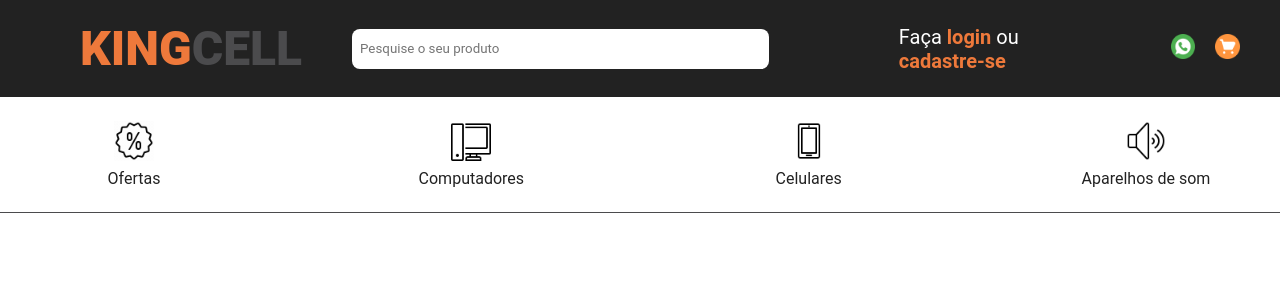
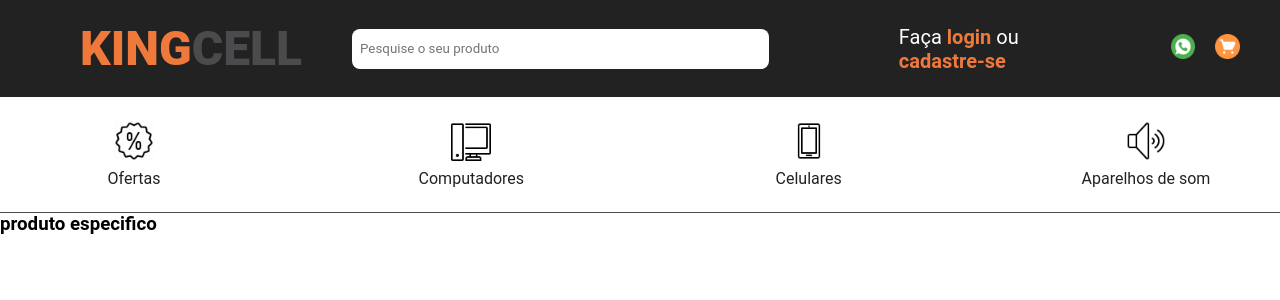
Before and after one commit to CleitonLahm/KingCell, a React (Vite) app: page /ProductsId in a window 1280 px wide. Shown: the top 300 px of the page. Built offline with nearby package versions, Linux system fonts and the light colour scheme.

Commit message:
criando as rotas para os produtos

```diff
--- a/src/App.jsx
+++ b/src/App.jsx
@@ -1,11 +1,21 @@
+import {BrowserRouter, Routes, Route} from 'react-router-dom'
+
 import CategoriesBar from "./components/CategoriesBar"
 import Header from "./components/Header"
+import ProductsList from './components/Pages/ProductsList'
+import ProductsId from './components/Pages/ProductsId'
 
 function App() {
   return (
     <>
-      <Header />
-      <CategoriesBar />
+    <Header />
+    <CategoriesBar />
+      <BrowserRouter>
+        <Routes>
+          <Route index element={<ProductsList />}/>
+          <Route path='/ProductsId' element={<ProductsId />} />
+        </Routes>
+      </BrowserRouter>
     </>
   )
 }
--- a/src/components/Pages/ProductsId/index.jsx
+++ b/src/components/Pages/ProductsId/index.jsx
@@ -0,0 +1,11 @@
+import React from 'react'
+
+const ProductsId = () => {
+  return (
+    <div>
+      <h3>produto especifico</h3>
+    </div>
+  )
+}
+
+export default ProductsId
--- a/src/components/Pages/ProductsId/styles.js
+++ b/src/components/Pages/ProductsId/styles.js
@@ -0,0 +1 @@
+import styled from "styled-components"
--- a/src/components/Pages/ProductsList/index.jsx
+++ b/src/components/Pages/ProductsList/index.jsx
@@ -0,0 +1,11 @@
+import React from 'react'
+
+const ProductsList = () => {
+  return (
+    <div>
+      <h3>listar produtos</h3>
+    </div>
+  )
+}
+
+export default ProductsList
--- a/src/components/Pages/ProductsList/styles.js
+++ b/src/components/Pages/ProductsList/styles.js
@@ -0,0 +1 @@
+import styled from "styled-components"
```
